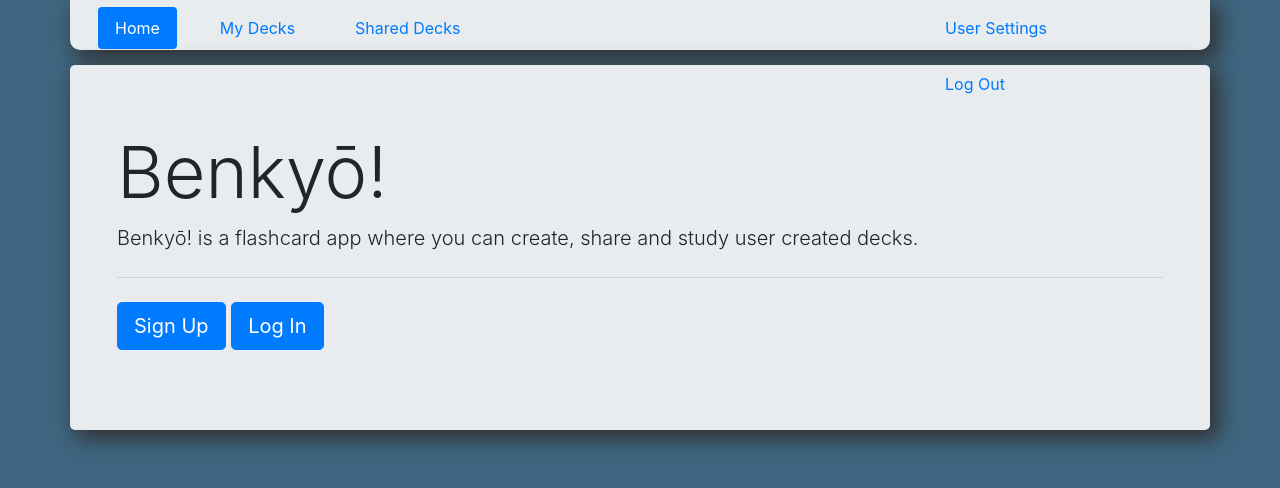
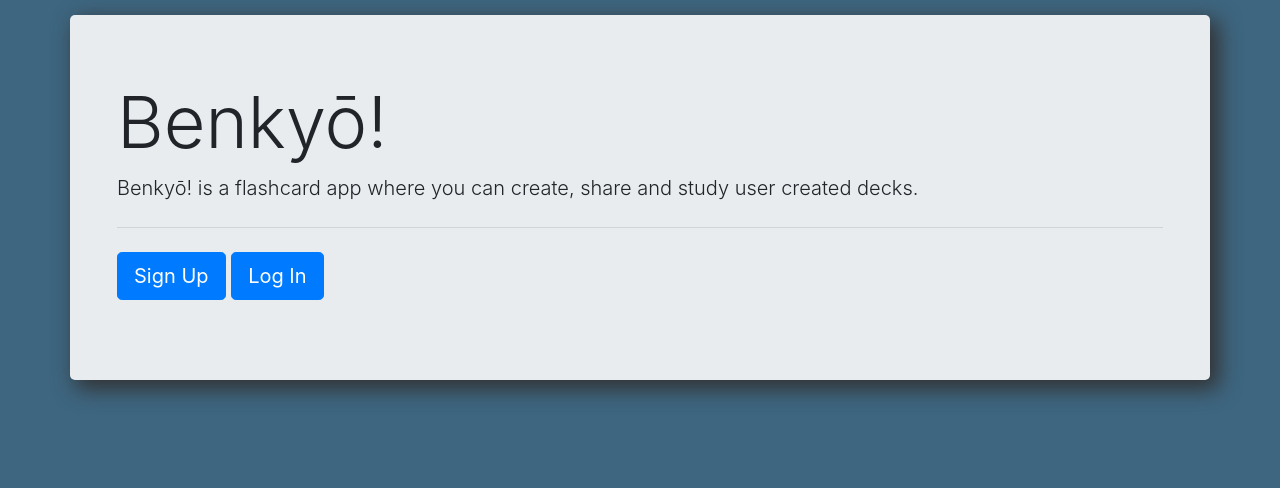
Before and after one commit to thomgardiner/SRS-flashcards, a website: page views/public/index.html in a window 1280 px wide. Drawn offline with nearby package versions, Linux system fonts and the light colour scheme.

Commit message:
index navbar

```diff
--- a/views/public/index.html
+++ b/views/public/index.html
@@ -13,34 +13,6 @@
     <!-- <script src="main.js"></script> -->
 </head>
 <body>
-    <div id="navbar" class="container">
-        <div class="row">
-        <div class="col-md-6">
-            <ul class="nav nav-pills">
-                    <li class="nav-item btn btn-lrg " id="home-btn">
-                      <a class="nav-link btn btn-lrg active" href="/home">Home</a>
-                    </li>
-                    <li class="nav-item btn btn-lrg" id="mydecks-btn">
-                      <a class="nav-link btn btn-lrg" href="/mydecks">My Decks</a>
-                    </li>
-                    <li class="nav-item btn btn-lrg" id="mydecks-btn">
-                      <a class="nav-link btn btn-lrg" href="/shared">Shared Decks</a>
-                    </li>
-                  </ul>
-        </div>
-        <div class="col-md-4 offset-md-2">
-            <ul class="nav nav-pills" id="settings-nav">
-                    <li class="nav-item btn btn-lrg" id="settings-btn">
-                      <a class="nav-link btn btn-lrg" href="/settings">User Settings</a>
-                    </li>
-                    <li class="nav-item btn btn-lrg" id="logout-btn">
-                        <a class="nav-link btn btn-lrg" href="/logout">Log Out</a>
-                      </li>
-            </ul>
-        </div>
-        </div>
-    </div>
-
     <div class="container" id="main-container">
     <div class="jumbotron">
         <h1 class="display-3">Benkyō!</h1>
```
